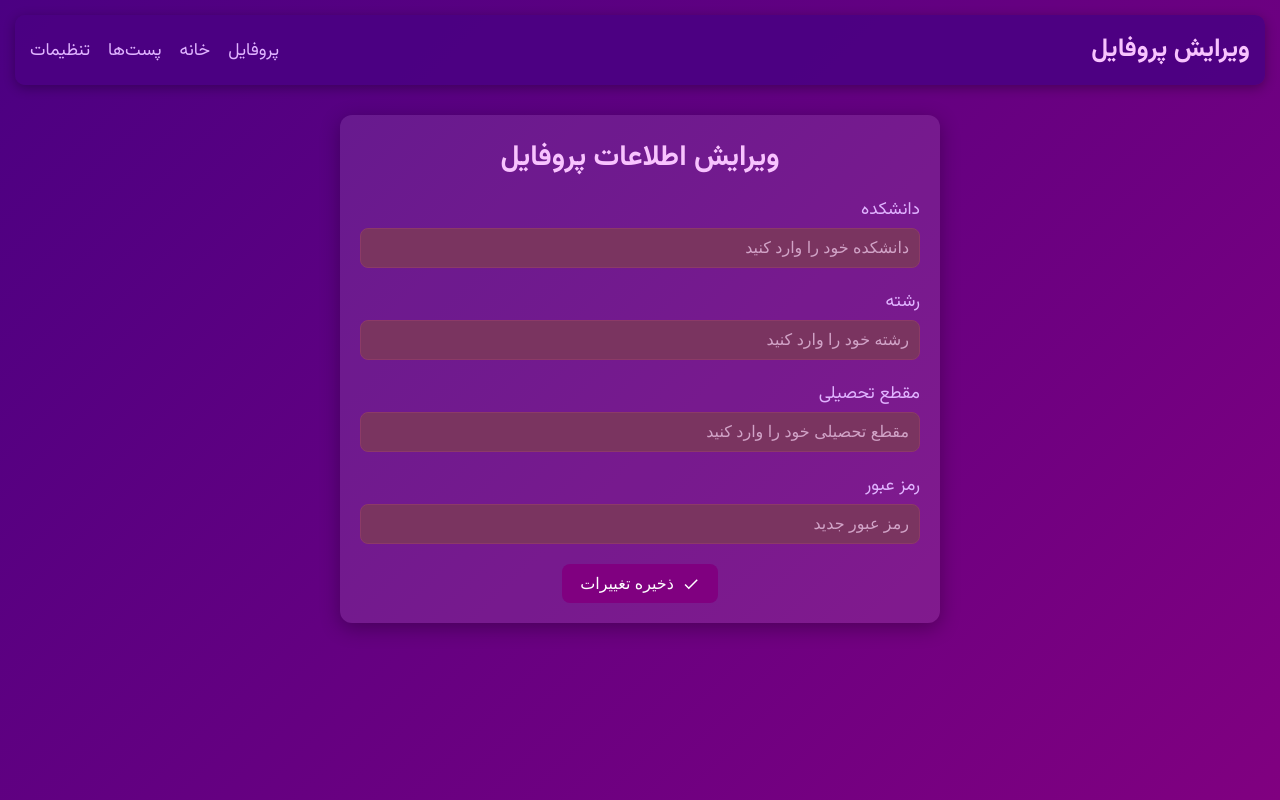
After one commit to JavadJacTive/Uniways, a Django app: page /blog/teacher/profile/18/EditProfile/ in a window 1280 px wide. The commit adds this page. Run offline with Django 5.2, Linux system fonts and the light colour scheme; a user stored in the database is signed in; data comes from the database, SQL or seed files in the repository; parts of the project's set-up code (start-up, migrations or seed data) failed here and were passed over.

Commit message:
Last Updated on Saturday-now

```diff
--- a/blog/urls.py
+++ b/blog/urls.py
@@ -1,9 +1,13 @@
 from django.urls import path
 from main.views import index, student_sing_up_view, teacher_sing_up_view, pending_teacher_view, approve_teacher, teacher_login_view, student_login_view
-from blog.views import teacher_profile_view, student_profile_view, upload_post, go_to_upload_post
+from blog.views import teacher_profile_view, student_profile_view, upload_post, go_to_upload_post, go_to_profile_page
 
 urlpatterns = [
     path('teacher/profile/<int:teacher_id>/upload_post', go_to_upload_post, name='upload_post_Page_name'),
     path('teacher/profile/<int:teacher_id>/uploaded_post', upload_post, name='upload_post_name'),
 
+
+    # Page Profile
+    path('teacher/profile/<int:teacher_id>/EditProfile/', go_to_profile_page, name='go_to_editpfl_name'), # Edit Profile
+
 ]
--- a/blog/views.py
+++ b/blog/views.py
@@ -89,3 +89,12 @@ def upload_post(request, teacher_id):
 
 
     return render(request, 'blog/upload_post.html', {'form':form, 'current_time':current_time})
+
+
+
+
+@login_required
+def go_to_profile_page(request, teacher_id):
+
+    teacher = get_object_or_404(Teacher, id=teacher_id)
+    return render(request, 'blog/teacher_edit_profile.html', {'teacher':teacher})
--- a/main/urls.py
+++ b/main/urls.py
@@ -18,6 +18,8 @@ urlpatterns = [
     path('admin_dashboard/', pending_teacher_view, name='pending_teacher_name'),
     path('approve_teacher/<int:teacher_id>/', approve_teacher, name='approve_teacher_name'),
 
+
+
     # Logout Student
     path('logout/', auth_views.LogoutView.as_view(next_page='/'), name='logout_student_name'),
 
--- /dev/null
+++ b/templates/blog/teacher_edit_profile.html
@@ -0,0 +1,249 @@
+{% load static %}
+<!DOCTYPE html>
+<html lang="fa" dir="rtl">
+<head>
+    <meta charset="UTF-8">
+    <meta name="viewport" content="width=device-width, initial-scale=1.0, maximum-scale=1.0, user-scalable=no">
+    <title>ویرایش پروفایل</title>
+    <link href="https://fonts.googleapis.com/css2?family=Vazirmatn:wght@400;700&display=swap" rel="stylesheet" media="screen">
+    <style>
+        * {
+            margin: 0;
+            padding: 0;
+            box-sizing: border-box;
+        }
+        body {
+            font-family: 'Vazirmatn', sans-serif;
+            background: linear-gradient(135deg, #4b0082 0%, #800080 100%);
+            color: #fff;
+            min-height: 100vh;
+            padding: clamp(10px, 2vw, 15px);
+        }
+        .container {
+            max-width: 600px;
+            margin: 30px auto;
+            display: flex;
+            flex-direction: column;
+            gap: clamp(15px, 3vw, 20px);
+        }
+        .navbar {
+            background: rgba(75, 0, 130, 0.9);
+            padding: clamp(12px, 2.5vw, 15px);
+            border-radius: 10px;
+            display: flex;
+            justify-content: space-between;
+            align-items: center;
+            box-shadow: 0 3px 12px rgba(0, 0, 0, 0.3);
+        }
+        .navbar-brand {
+            font-size: clamp(1.4rem, 3.5vw, 1.6rem);
+            color: #f8c3fe;
+            font-weight: 700;
+        }
+        .nav-links {
+            display: flex;
+            gap: clamp(12px, 2.5vw, 18px);
+        }
+        .nav-links a {
+            color: #e0b3ff;
+            text-decoration: none;
+            font-size: clamp(0.95rem, 2.5vw, 1.1rem);
+            transition: color 0.3s ease;
+        }
+        .nav-links a:hover {
+            color: #c08be8;
+        }
+        .menu-toggle {
+            display: none;
+            cursor: pointer;
+        }
+        .menu-toggle svg {
+            width: 28px;
+            height: 28px;
+            fill: #f8c3fe;
+        }
+        .card {
+            background: rgba(255, 255, 255, 0.1);
+            padding: clamp(15px, 3vw, 20px);
+            border-radius: 12px;
+            box-shadow: 0 5px 20px rgba(0, 0, 0, 0.3);
+            transition: transform 0.3s ease;
+        }
+        .card:hover {
+            transform: translateY(-5px);
+        }
+        h1 {
+            font-size: clamp(1.5rem, 4vw, 1.8rem);
+            font-weight: 700;
+            color: #f8c3fe;
+            margin: 0 0 1rem;
+            text-align: center;
+        }
+        .form-group {
+            margin-bottom: clamp(15px, 3vw, 20px);
+        }
+        .form-group label {
+            font-size: clamp(0.95rem, 2.5vw, 1.1rem);
+            color: #e0b3ff;
+            margin-bottom: 5px;
+            display: block;
+        }
+        .form-group input {
+            width: 100%;
+            padding: clamp(8px, 2vw, 10px);
+            border-radius: 8px;
+            border: 1px solid #8c3a67;
+            background: #7a3460;
+            color: #fff;
+            font-size: clamp(0.9rem, 2.5vw, 1rem);
+            transition: border-color 0.3s ease, box-shadow 0.3s ease;
+        }
+        .form-group input:focus {
+            outline: none;
+            border-color: #f8c3fe;
+            box-shadow: 0 0 6px rgba(248, 195, 254, 0.5);
+        }
+        .form-group input::placeholder {
+            color: #d1a3c7;
+        }
+        .error {
+            color: #ff4d4d;
+            font-size: clamp(0.8rem, 2vw, 0.9rem);
+            margin-top: 5px;
+            display: none;
+        }
+        .btn {
+            padding: clamp(8px, 2vw, 10px) clamp(15px, 3vw, 18px);
+            background: #800080;
+            border: none;
+            border-radius: 8px;
+            font-size: clamp(0.9rem, 2.5vw, 1rem);
+            color: #fff;
+            cursor: pointer;
+            display: flex;
+            align-items: center;
+            gap: 8px;
+            transition: background 0.3s ease, transform 0.3s ease;
+            font-weight: 400;
+            margin: 15px auto 0;
+            width: fit-content;
+        }
+        .btn:hover {
+            background: #c08be8;
+            transform: translateY(-3px);
+        }
+        .btn svg {
+            width: 18px;
+            height: 18px;
+            fill: #fff;
+        }
+        @media (max-width: 768px) {
+            .container {
+                padding: 10px;
+            }
+            .nav-links {
+                display: none;
+                flex-direction: column;
+                position: absolute;
+                top: 70px;
+                right: 15px;
+                background: rgba(75, 0, 130, 0.95);
+                padding: 15px;
+                border-radius: 8px;
+                box-shadow: 0 3px 12px rgba(0, 0, 0, 0.3);
+            }
+            .nav-links.active {
+                display: flex;
+            }
+            .menu-toggle {
+                display: block;
+            }
+            .card {
+                padding: clamp(12px, 2.5vw, 15px);
+            }
+            h1 {
+                font-size: clamp(1.3rem, 3.5vw, 1.5rem);
+            }
+        }
+        @media (max-width: 360px) {
+            .container {
+                padding: 8px;
+            }
+            .form-group input {
+                padding: clamp(6px, 1.8vw, 8px);
+                font-size: clamp(0.8rem, 2vw, 0.9rem);
+            }
+            .btn {
+                padding: clamp(6px, 1.5vw, 8px) clamp(10px, 2vw, 12px);
+                font-size: clamp(0.8rem, 2vw, 0.9rem);
+            }
+            .navbar-brand {
+                font-size: clamp(1.1rem, 3vw, 1.3rem);
+            }
+        }
+    </style>
+</head>
+<body>
+    <div class="navbar">
+        <div class="navbar-brand">ویرایش پروفایل</div>
+        <div class="nav-links" id="nav-links">
+            <a href="">پروفایل</a>
+            <a href="#">خانه</a>
+            <a href="#">پست‌ها</a>
+            <a href="#">تنظیمات</a>
+        </div>
+        <div class="menu-toggle" id="menu-toggle">
+            <svg viewBox="0 0 24 24"><path d="M3 6h18v2H3V6zm0 5h18v2H3v-2zm0 5h18v2H3v-2z"/></svg>
+        </div>
+    </div>
+    <div class="container">
+        <div class="card">
+            <h1>ویرایش اطلاعات پروفایل</h1>
+            <form method="post" action="">
+                {% csrf_token %}
+                <div class="form-group">
+                    <label for="daneshkade">دانشکده</label>
+                    <input type="text" id="daneshkade" name="daneshkade" placeholder="دانشکده خود را وارد کنید" value="{{ teacher.daneshkade|default:'' }}">
+                </div>
+                <div class="form-group">
+                    <label for="reshte">رشته</label>
+                    <input type="text" id="reshte" name="reshte" placeholder="رشته خود را وارد کنید" value="{{ teacher.reshte|default:'' }}">
+                </div>
+                <div class="form-group">
+                    <label for="maghta_tahsili">مقطع تحصیلی</label>
+                    <input type="text" id="maghta_tahsili" name="maghta_tahsili" placeholder="مقطع تحصیلی خود را وارد کنید" value="{{ teacher.maghta_tahsili|default:'' }}">
+                </div>
+                <div class="form-group">
+                    <label for="password">رمز عبور</label>
+                    <input type="password" id="password" name="password" placeholder="رمز عبور جدید">
+                    <p class="error" id="password-error">رمز عبور باید حداقل 8 کاراکتر باشد</p>
+                </div>
+                <button type="submit" class="btn">
+                    <svg viewBox="0 0 24 24"><path d="M9 16.17L4.83 12l-1.42 1.41L9 19 21 7l-1.41-1.41z"/></svg>
+                    ذخیره تغییرات
+                </button>
+            </form>
+        </div>
+    </div>
+    <script defer>
+        const menuToggle = document.getElementById('menu-toggle');
+        const navLinks = document.getElementById('nav-links');
+        menuToggle.addEventListener('click', () => {
+            navLinks.classList.toggle('active');
+        });
+
+        const form = document.querySelector('form');
+        const passwordInput = document.getElementById('password');
+        const passwordError = document.getElementById('password-error');
+
+        form.addEventListener('submit', (e) => {
+            if (passwordInput.value && passwordInput.value.length < 8) {
+                e.preventDefault();
+                passwordError.style.display = 'block';
+            } else {
+                passwordError.style.display = 'none';
+            }
+        });
+    </script>
+</body>
+</html>
--- a/templates/blog/teacher_profile.html
+++ b/templates/blog/teacher_profile.html
@@ -256,9 +256,9 @@
                         آپلود پست
                     </button>
                 </form>
-                <form method="post">
+                <form method="post" action="{% url 'go_to_editpfl_name' teacher_id %}">
                     {% csrf_token %}
-                    <button type="submit" class="btn">
+                    <button type="submit" class="btn" >
                         <svg viewBox="0 0 24 24"><path d="M3 17.25V21h3.75L17.81 9.94l-3.75-3.75L3 17.25zM20.71 7.04c.39-.39.39-1.02 0-1.41l-2.34-2.34a.996.996 0 0 0-1.41 0l-1.83 1.83 3.75 3.75 1.83-1.83z"/></svg>
                         ویرایش پروفایل
                     </button>
```
